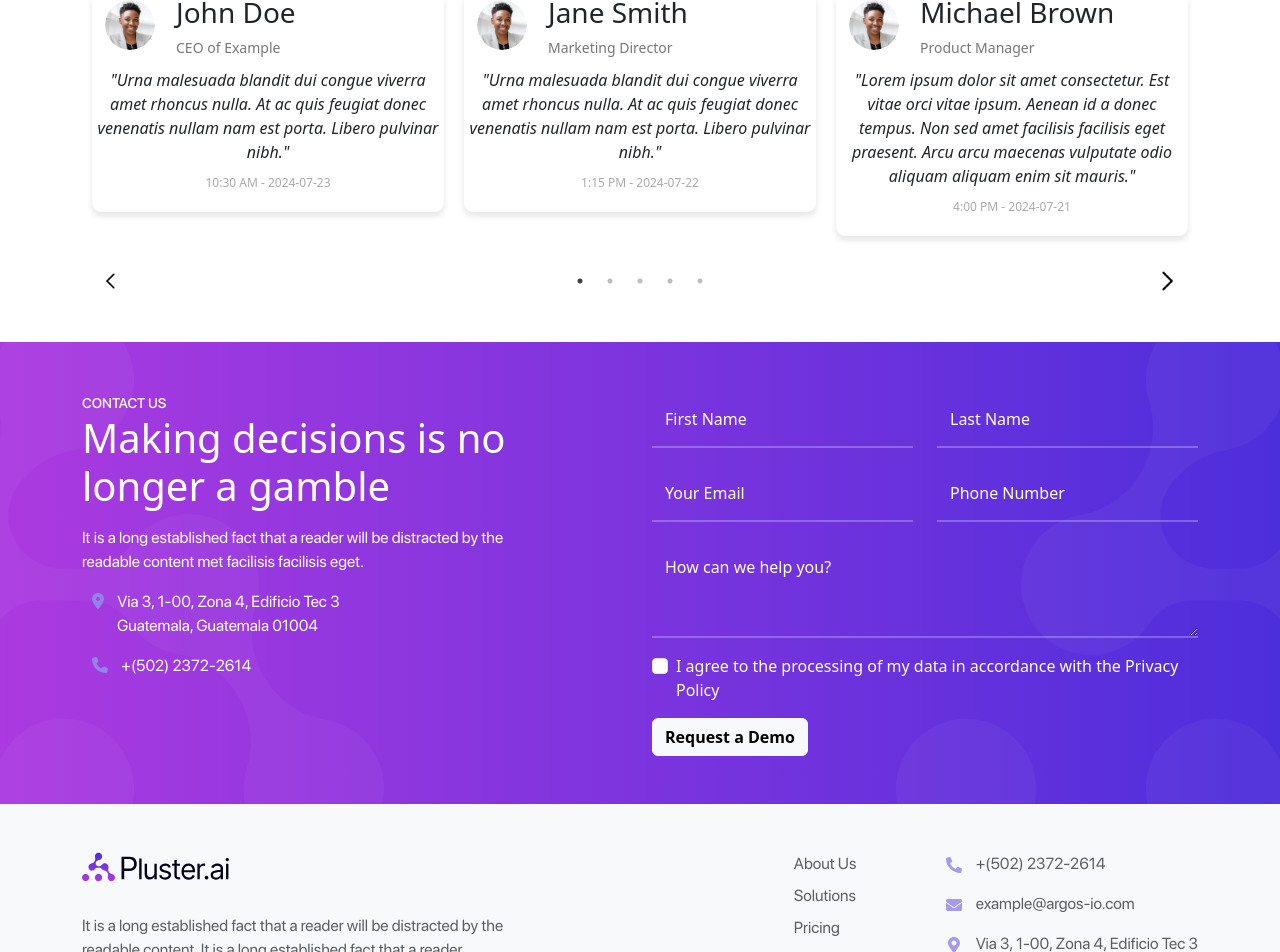
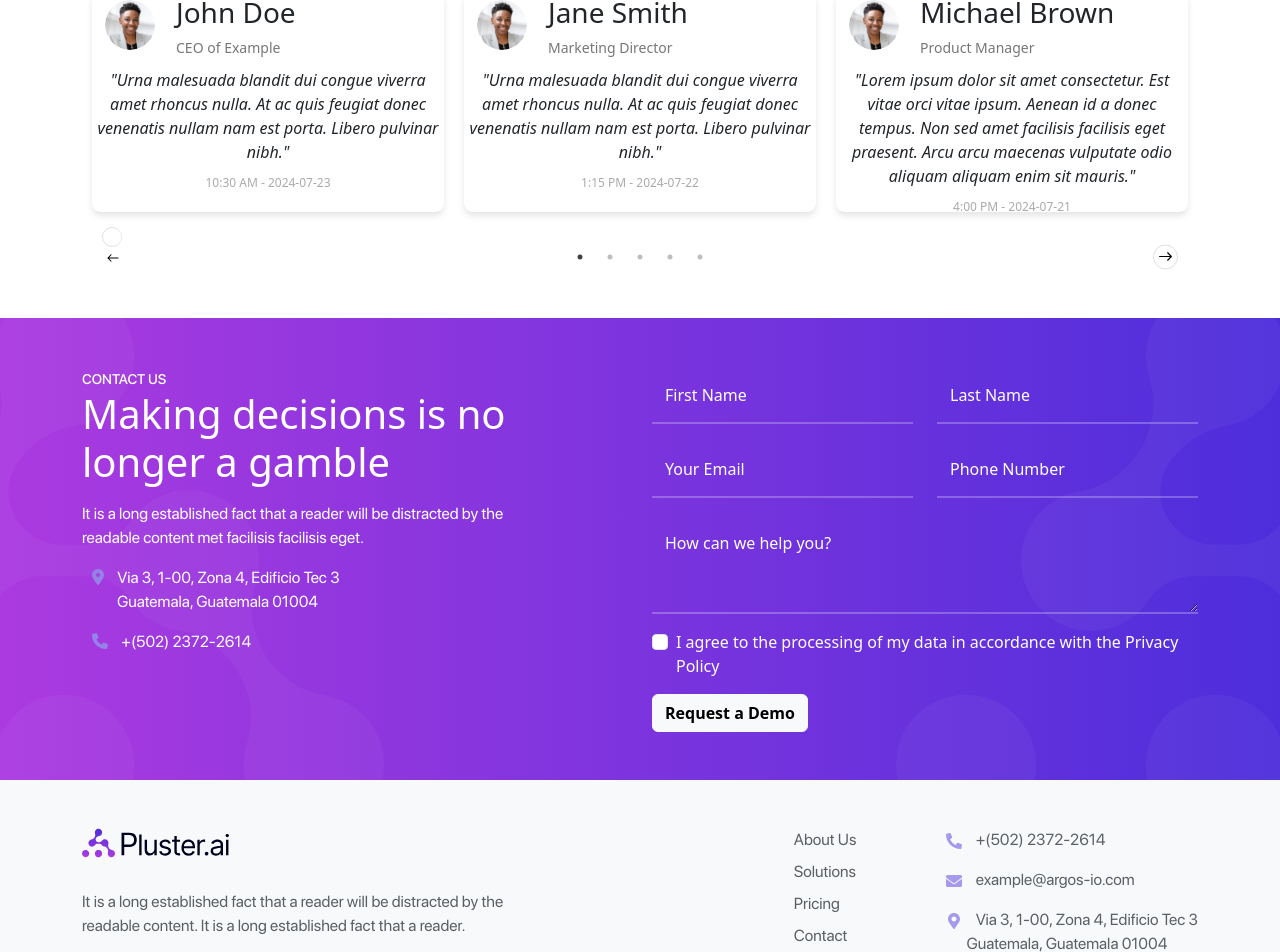
Before and after one commit to Alan4745/argus-analytics, a React (Vite) app: page / in a window 1280 px wide. Shown: the part 6596-7548 px from the top of the page. Built offline with nearby package versions, Linux system fonts and the light colour scheme.

Commit message:
fix height card in testimonials and change arrows

```diff
--- a/src/components/LandingComponets/Testimonials/Testimonials.css
+++ b/src/components/LandingComponets/Testimonials/Testimonials.css
@@ -10,12 +10,14 @@
   border-radius: 10px;
   text-align: center;
   padding: 10px;
+  height: 15rem !important;
 }
 
 .card-body-testimonial {
   background-color: #fff;
   border-radius: 9px;
   box-shadow: 0px 4px 6px rgba(0, 0, 0, 0.1);
+  height: 100%;
 }
 
 .testimonial-image {
--- a/src/components/LandingComponets/Testimonials/Testimonials.tsx
+++ b/src/components/LandingComponets/Testimonials/Testimonials.tsx
@@ -4,10 +4,11 @@ import Slider from "react-slick";
 import "./Testimonials.css";
 import "slick-carousel/slick/slick.css";
 import "slick-carousel/slick/slick-theme.css";
-import iconAtras from "./../../../assets/icons/atras.png";
-import iconAdelante from "./../../../assets/icons/proximo.png";
+// import iconAtras from "./../../../assets/icons/atras.png";
+// import iconAdelante from "./../../../assets/icons/proximo.png";
 import imgPerfil from "./../../../assets/perfilpersona.svg";
 import { useTranslation } from "react-i18next";
+// import { IoArrowForwardCircleOutline } from "react-icons/io5";
 
 const testimonialsData = [
   {
@@ -63,14 +64,19 @@ const CustomPrevArrow = (props) => {
       style={{
         ...style,
         display: "block",
+        color: '#000',
+        borderRadius: "50%",
+        border: '1px solid #DFDFDF'
       }}
       onClick={onClick}
     >
-      <img src={iconAtras} alt="Previous" className="img-fluid" />
+      {/* <img src={iconAtras} alt="Previous" className="img-fluid" /> */}
+      <svg stroke="currentColor" fill="currentColor" stroke-width="0" viewBox="0 0 512 512" height="20px" width="20px" xmlns="http://www.w3.org/2000/svg"><path d="M216.4 163.7c5.1 5 5.1 13.3.1 18.4L155.8 243h231.3c7.1 0 12.9 5.8 12.9 13s-5.8 13-12.9 13H155.8l60.8 60.9c5 5.1 4.9 13.3-.1 18.4-5.1 5-13.2 5-18.3-.1l-82.4-83c-1.1-1.2-2-2.5-2.7-4.1-.7-1.6-1-3.3-1-5 0-3.4 1.3-6.6 3.7-9.1l82.4-83c4.9-5.2 13.1-5.3 18.2-.3z"></path></svg>
     </div>
   );
 };
-
+// IoArrowForwardCircleOutline
+// IoArrowBackCircleOutline
 const CustomNextArrow = (props) => {
   const { className, style, onClick } = props;
   return (
@@ -82,13 +88,16 @@ const CustomNextArrow = (props) => {
         bottom: -60,
         width: 25,
         height: 25,
-        borderRadius: "50%",
         justifyContent: "center",
         alignItems: "center",
+        color: '#000',
+        borderRadius: "50%",
+        border: '1px solid #DFDFDF'
       }}
       onClick={onClick}
     >
-      <img src={iconAdelante} alt="Next" className="img-fluid" />
+      {/* <img src={iconAdelante} alt="Next" className="img-fluid" /> */}
+      <svg stroke="currentColor" fill="currentColor" stroke-width="0" viewBox="0 0 512 512" height="200px" width="200px" xmlns="http://www.w3.org/2000/svg"><path d="M295.6 163.7c-5.1 5-5.1 13.3-.1 18.4l60.8 60.9H124.9c-7.1 0-12.9 5.8-12.9 13s5.8 13 12.9 13h231.3l-60.8 60.9c-5 5.1-4.9 13.3.1 18.4 5.1 5 13.2 5 18.3-.1l82.4-83c1.1-1.2 2-2.5 2.7-4.1.7-1.6 1-3.3 1-5 0-3.4-1.3-6.6-3.7-9.1l-82.4-83c-4.9-5.2-13.1-5.3-18.2-.3z"></path></svg>
     </div>
   );
 };
```
